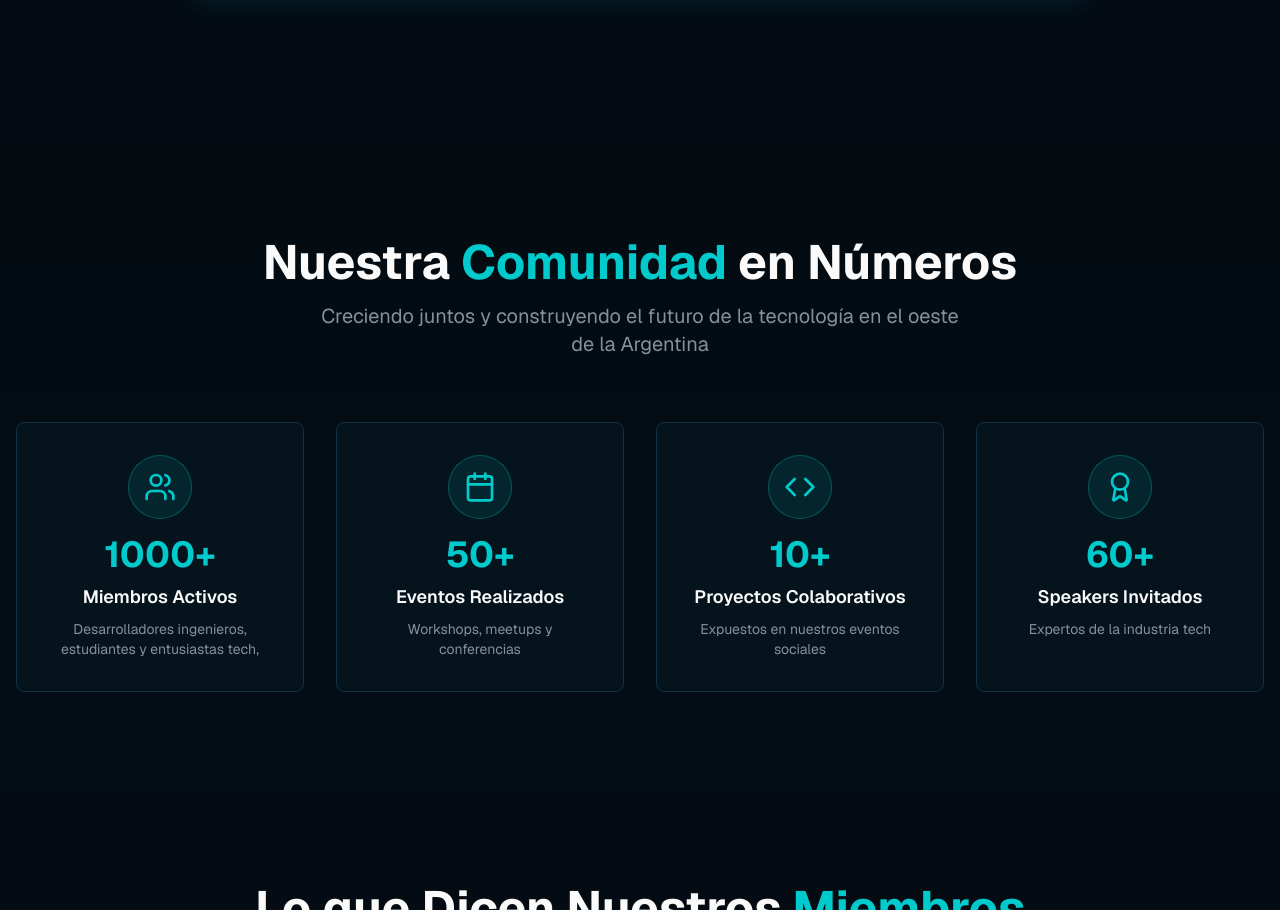
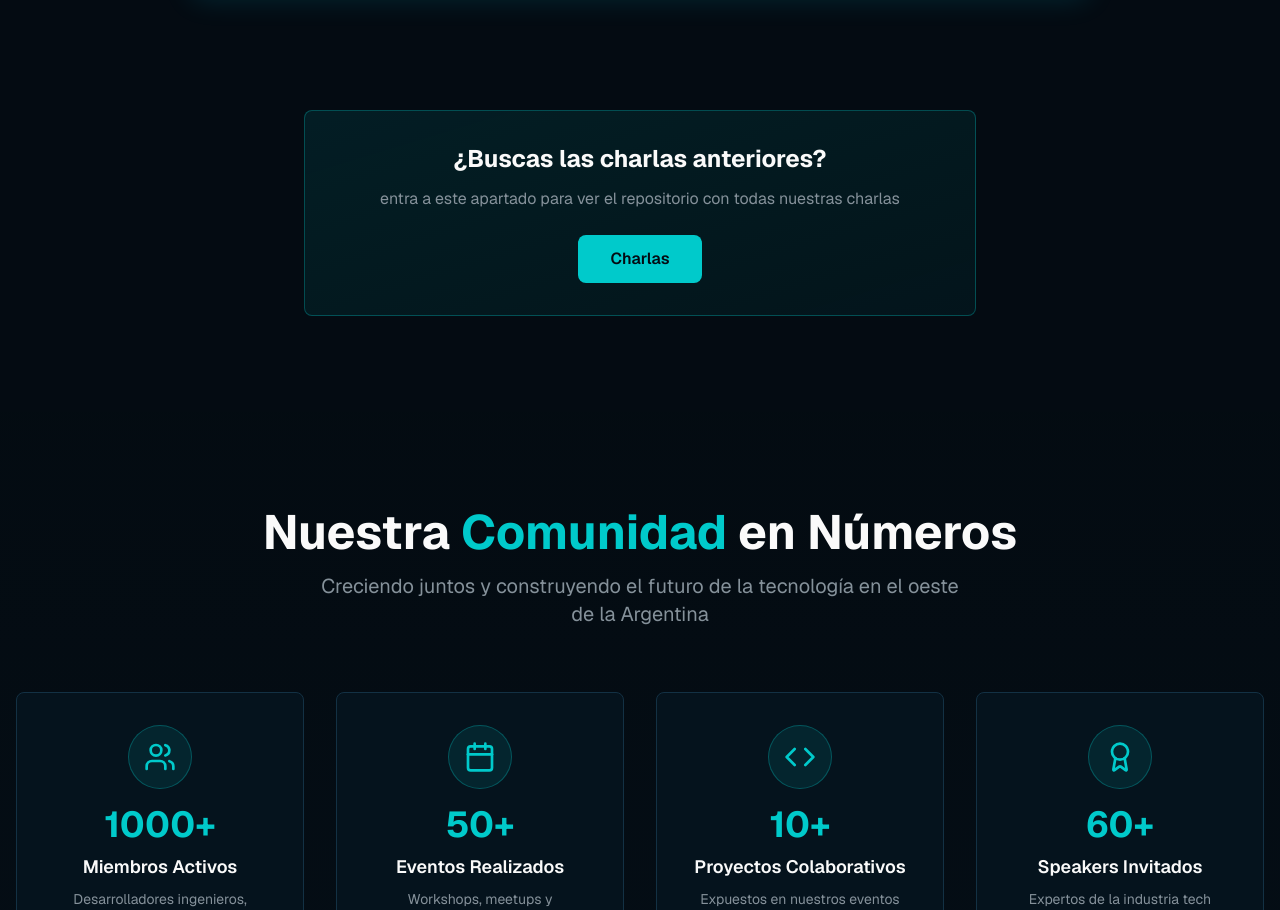
Before and after one commit to andestech1/web-andestech, a Next.js app: page / in a window 1280 px wide. Shown: the part 5602-6512 px from the top of the page. Built offline with nearby package versions, Linux system fonts and the light colour scheme.

Commit message:
agrega boton charlas

```diff
--- a/components/events-section.tsx
+++ b/components/events-section.tsx
@@ -51,6 +51,22 @@ export function EventsSection() {
             Ver Todos los Eventos
           </Button>
         </div>
+
+        <div className="mt-10 sm:mt-16 text-center">
+          <div className="p-5 sm:p-8 bg-gradient-to-br from-primary/10 to-primary/5 border border-primary/30 rounded-lg max-w-2xl mx-auto">
+            <h3 className="text-xl sm:text-2xl font-bold mb-2 sm:mb-3">¿Buscas las charlas anteriores?</h3>
+            <p className="text-sm sm:text-base text-muted-foreground mb-4 sm:mb-6 text-pretty">
+              entra a este apartado para ver el repositorio con todas nuestras charlas
+            </p>
+            <a
+              href="https://andestech.xyz/charlas"
+              className="inline-block px-6 sm:px-8 py-2.5 sm:py-3 bg-primary text-primary-foreground rounded-lg font-semibold text-sm sm:text-base hover:shadow-[0_0_20px_rgba(0,217,255,0.5)] transition-all hover:scale-105"
+            >
+              Charlas
+            </a>
+          </div>
+        </div>
+
       </div>
     </section>
   )
```
